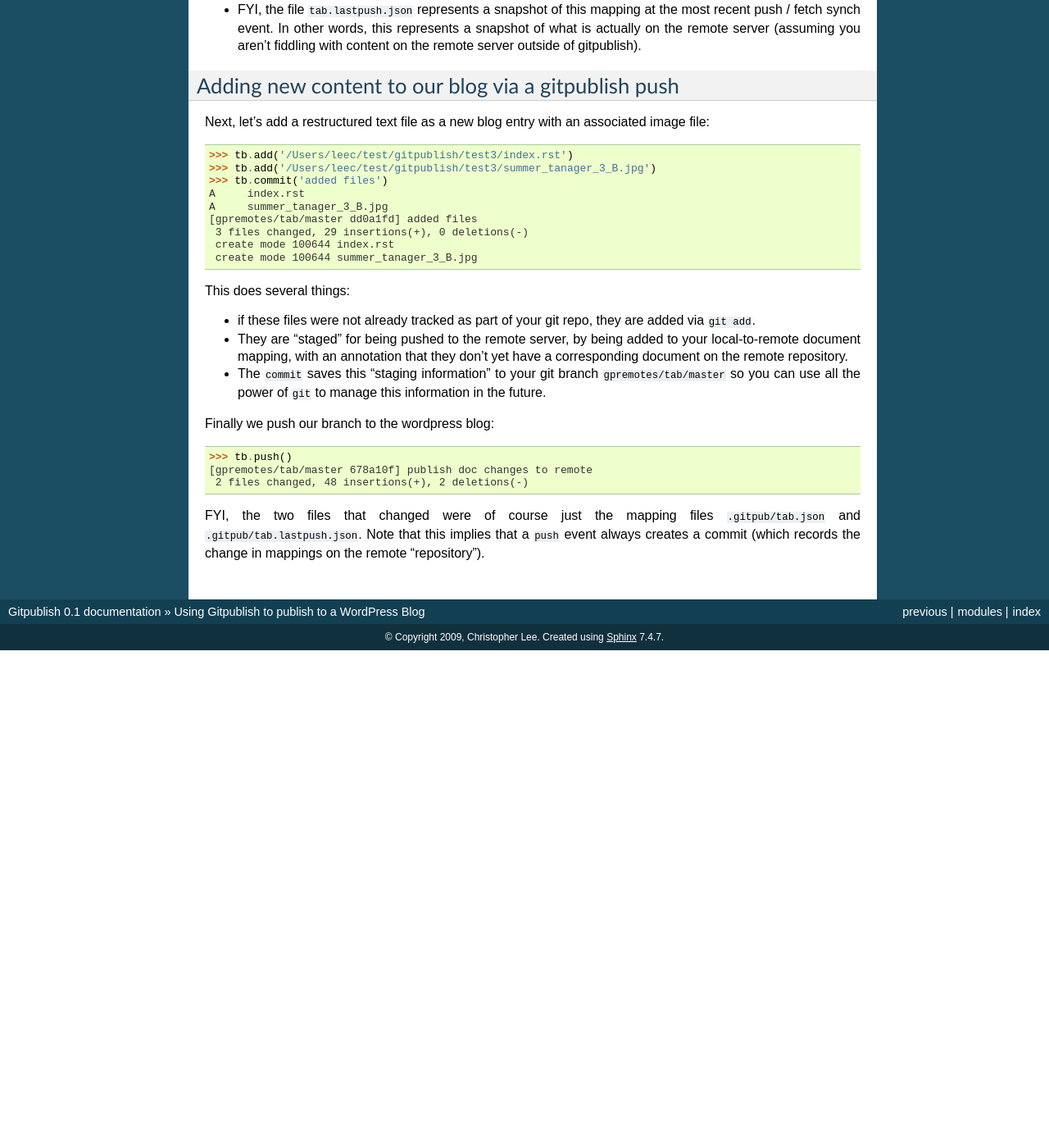
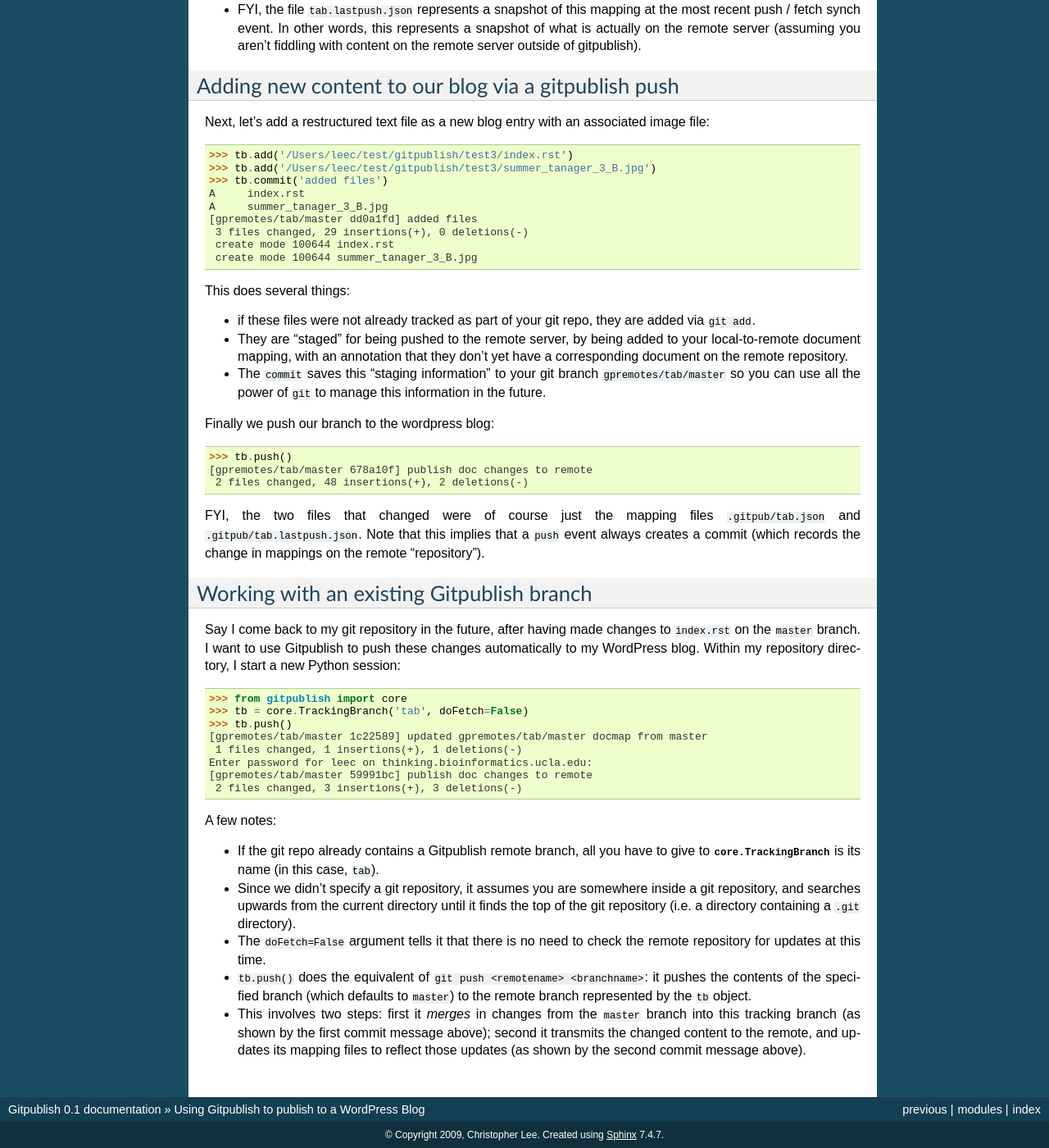
Before and after one commit to cjlee112/gitpublish, a Sphinx documentation site: the page built from doc/tutorials/intro.rst, in a window 1280 px wide and 1400 px high, scrolled down 1008 px. Shown: the whole window at 82% size. Built offline with Sphinx 7.4.7, drawn with Linux system fonts in a browser that asks for light colours; before the commit the page ends 1801 px from its top, so only the background shows below that; some of the changed text lies outside the part shown.

Commit message:
make TrackingBranch handle case where no localRepo specified.  Added more to basic tutorial

```diff
--- a/doc/tutorials/intro.rst
+++ b/doc/tutorials/intro.rst
@@ -118,3 +118,47 @@ FYI, the two files that changed were of course just the mapping
 files ``.gitpub/tab.json`` and ``.gitpub/tab.lastpush.json``.  Note
 that this implies that a ``push`` event always creates a commit
 (which records the change in mappings on the remote "repository").
+
+Working with an existing Gitpublish branch
+------------------------------------------
+
+Say I come back to my git repository in the future, after having
+made changes to ``index.rst`` on the ``master`` branch.  I want
+to use Gitpublish to push these changes automatically to my
+WordPress blog.  Within my repository directory,
+I start a new Python session::
+
+   >>> from gitpublish import core
+   >>> tb = core.TrackingBranch('tab', doFetch=False)
+   >>> tb.push()
+   [gpremotes/tab/master 1c22589] updated gpremotes/tab/master docmap from master
+    1 files changed, 1 insertions(+), 1 deletions(-)
+   Enter password for leec on thinking.bioinformatics.ucla.edu:
+   [gpremotes/tab/master 59991bc] publish doc changes to remote
+    2 files changed, 3 insertions(+), 3 deletions(-)
+
+A few notes:
+
+* If the git repo already contains a Gitpublish remote branch,
+  all you have to give to :class:`core.TrackingBranch` is its
+  name (in this case, ``tab``).
+
+* Since we didn't specify a git repository, it assumes
+  you are somewhere inside a git repository, and searches upwards
+  from the current directory until it finds the top of the git
+  repository (i.e. a directory containing a ``.git`` directory).
+
+* The ``doFetch=False`` argument tells it that there is no need
+  to check the remote repository for updates at this time.
+
+* ``tb.push()`` does the equivalent of
+  ``git push <remotename> <branchname>``: it pushes
+  the contents of the specified branch (which defaults to ``master``)
+  to the remote branch represented by the ``tb`` object.
+
+* This involves two steps: first it *merges* in changes from
+  the ``master`` branch into this tracking branch (as shown
+  by the first commit message above); second it transmits
+  the changed content to the remote, and updates its mapping files
+  to reflect those updates (as shown by the second commit message
+  above).
```
